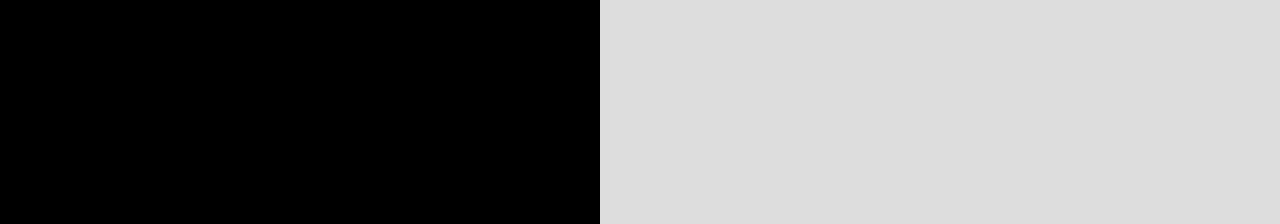
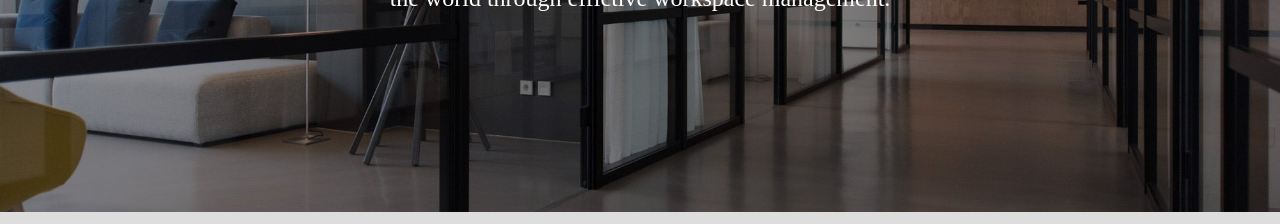
Before and after one commit to nupurbindal/homework4, a plain HTML site: page index.html in a window 1280 px wide. Shown: the part 273-497 px from the top of the page. Drawn offline with Linux system fonts and the light colour scheme.

Commit message:
Update style.css

```diff
--- a/css/style.css
+++ b/css/style.css
@@ -45,27 +45,28 @@ nav a:hover{
     transition: top 1s ease-out;
     z-index: 1;
     position: absolute;
-    margin: -40;
+    top: -40px;
 
   /*Your code here - position relative to the parent */
   /*Your code here - place 40px higher */;
 }
 
-/*Your code here*/
-/*Add the selector and rule to move the skip
-link to the exact top of the page.*/
+.skip a:focus{
+    position: absolute;
+    top: 0px;
+}
 
 
-/*Your code here*/
-/*Add the selector and code to put a 2px black
-border around all elements in focus.*/
+:focus{
+    border: 2px solid black;
+}
 
 
 footer{
   background-color: black;
   color: white;
   grid-column: 1 / -1;  /*Can you explain what this does?*/
-  grid-row: 7 / 1;   /*Can you rewrite it?*/
+  grid-row: 7 / span 1;   /*Can you rewrite it?*/
   padding-top: 30px;
   text-align: center;
 }
@@ -88,12 +89,9 @@ header{
     color: white;
     height: 400px;                /* Parallax effect */
 
-    background-image: 'header.jpg';
+    background-image: url('../images/header.jpg');
     grid-column: 1 / -1;
-    grid-row: 2 / 1;
-    /* Your code here */
-    /* Set background-image to header.jpg in the images folder */
-    /* Span one row */
+    grid-row: 2 / span 1;
 }
 
 header p{
@@ -112,52 +110,41 @@ header p{
 
 }
 .about, .method, .clients, .contact{
-    grid-column: 2 / 1;
+    grid-column: 2 / span 1;
 
 }
 
 .about-image, .method-image, .clients-image, .contact-image{
-   /*Your code here */
-   /* See documentation for mobile view */
     grid-column: 1 / -1;
     max-height: 700px;
     overflow: hidden;
 }
 
 .about, .about-image{
-  /*Your code here */
-  /* See documentation for mobile view */
-    grid-row: 3 / 1;
+    grid-row: 3 / span 1;
 
 }
 
 .method, .method-image{
-  /*Your code here */
-  /* See documentation for mobile view */
-    grid-row: 4 / 1;
+    grid-row: 4 / span 1;
 }
 
 
 .clients, .clients-image{
-  /*Your code here */
-  /* See documentation for mobile view */
-    grid-row: 5 / 1;
+    grid-row: 5 / span 1;
 }
 
 
 .contact, .contact-image{
-  /*Your code here */
-  /* See documentation for mobile view */
-    grid-row: 6 / 1;
+    grid-row: 6 / span 1;
 }
 
 .text-block{
     background-color: rgba(255, 255, 255, .8);
     border: 10px solid black;
     padding: 30px;
-    /*Your code here:*/
-    /*Align the content in the center */
     align-content: center;
+    margin: auto;
 
 }
 
@@ -166,8 +153,8 @@ header p{
 @media all and (min-width: 800px){
 
   .container{
-  /*Your code here */
-  /* See documentation for desktop view */
+      grid-template-columns: 50px auto 500px auto 50px;
+      grid-template-rows: 70px 400px 400px 400px 400px 400px 100px;
   }
 
   nav{
@@ -178,13 +165,39 @@ header p{
   }
 
   .about, .clients, .method-image, .contact-image{
-  /*Your code here */
-  /* See documentation for desktop view */
+      grid-column: 3 / span 2;
   }
 
   .about-image, .clients-image, .method, .contact{
-    /*Your code here */
-    /* See documentation for desktop view */
+      grid-column: 2 / span 2;
+    }
+
+    .about-image{
+    grid-row: 3 / span 1;
+
+}
+
+    .method-image{
+        grid-row: 4 / span 1;
+    }
+
+
+    clients-image{
+        grid-row: 5 / span 1;
+    }
+
+
+    .contact-image{
+        grid-row: 6 / span 1;
+    }
+
+
+    .text-block{
+        background-color: rgba(255, 255, 255, .8);
+        border: 10px solid black;
+        padding: 30px;
+        align-content: center;
+
     }
 
 
```
